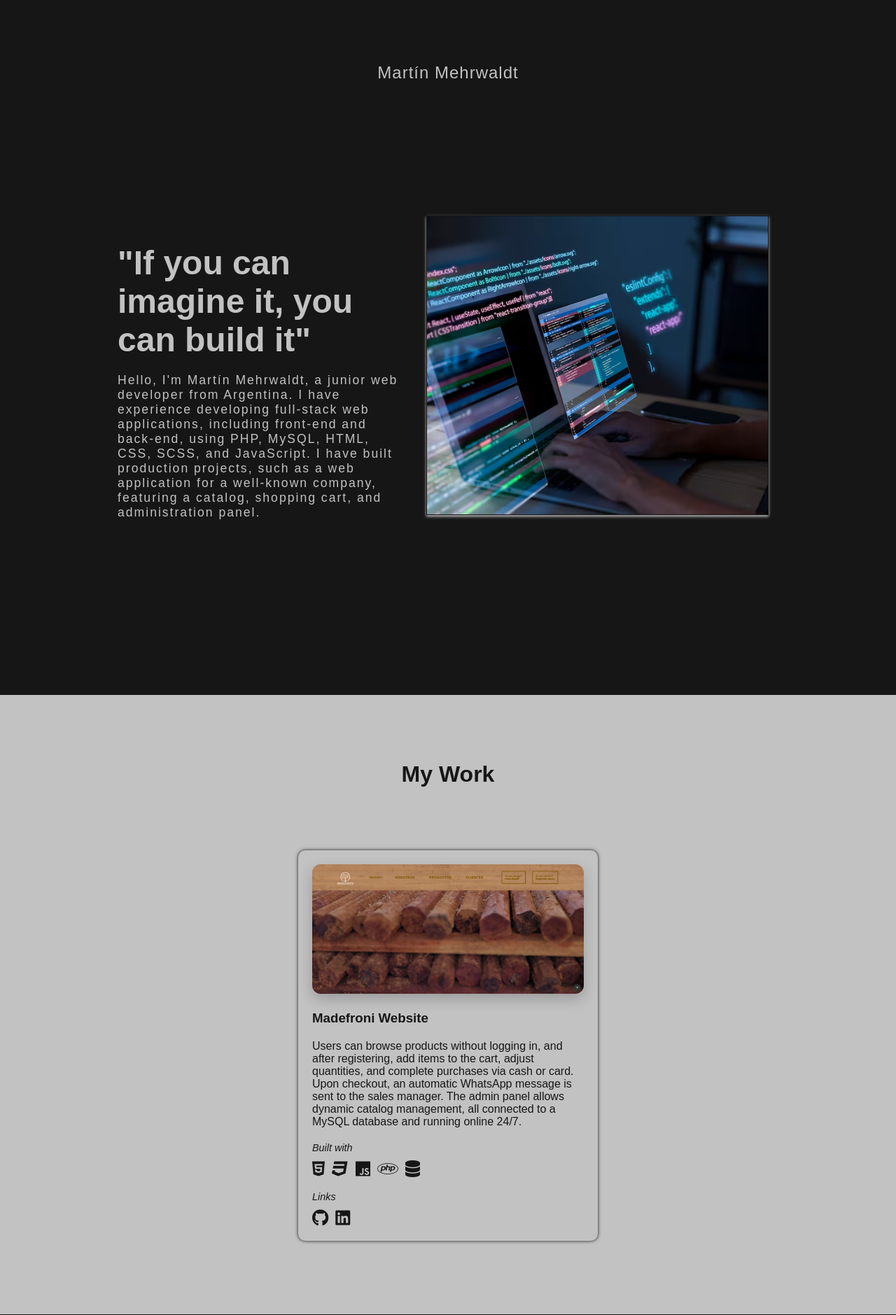
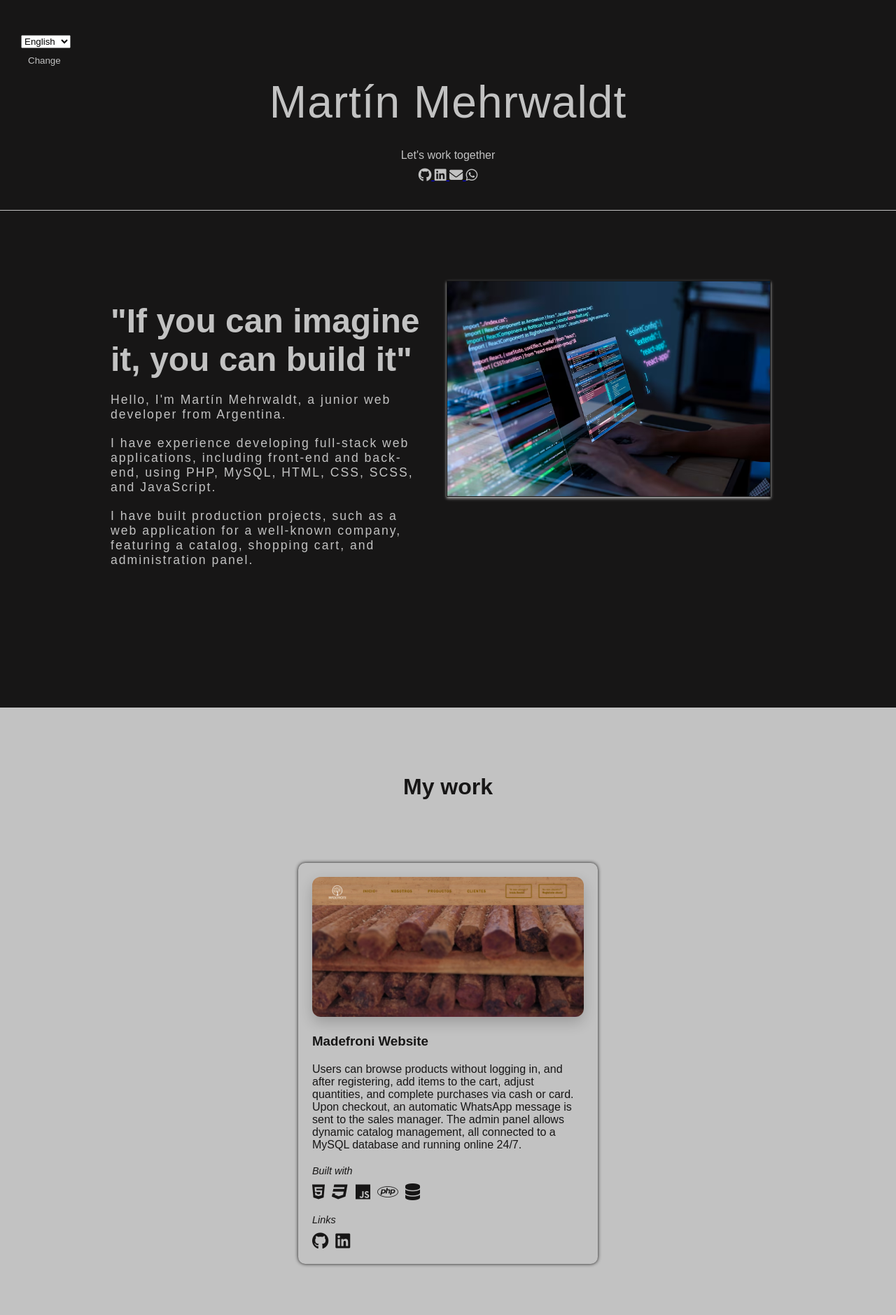
Before and after one commit to martinmehrwaldt/portfolio, a PHP site: page / in a window 1280 px wide. Shown: the top 1879 px of the page at 70% size. Run offline with PHP 8.4, Linux system fonts and the light colour scheme; some web fonts are replaced.

Commit message:
Se modifico el header, se agrego contactos debajo del nombre, se agrego swapeo entre idiomas es-en, se agrego card coming soon.

```diff
--- a/components/footer.html
+++ b/components/footer.php
@@ -1,3 +1,5 @@
+<?php include('lang.php'); ?>
+
 <footer>
 
     <div id="footer-first-element">
@@ -8,32 +10,31 @@
 
     <div id="footer-socials-box">
 
-        <span>Keep in touch</span>
+        <span>
+
+            <?php
+                echo $lang === 'en' ? 'Keep in touch'
+                                    : 'Contacto';
+            ?>
+
+        </span>
 
         <div id="socials">
 
             <a href="https://github.com/martinmehrwaldt" target="_blank">
-
                 <i class="fa-brands fa-github"></i>
-
             </a>
 
             <a href="https://www.linkedin.com/in/martin-mehrwaldt-13548820b/" target="_blank">
-
                 <i class="fa-brands fa-linkedin"></i>
-
             </a>
 
             <a href="https://mail.google.com/mail/?view=cm&fs=1&to=mmehrwaldt@gmail.com" target="_blank">
-
                 <i class="fa-solid fa-envelope"></i>
-
             </a>
 
             <a href="https://wa.me/5493518032679" target="_blank">
-
                 <i class="fa-brands fa-whatsapp"></i>
-
             </a>
 
         </div>
--- a/components/header.html
+++ /dev/null
@@ -1,23 +0,0 @@
-<header>
-
-    <h2 id="mainTitle">
-        Martín Mehrwaldt
-    </h2>
-
-    <div class="firstIndexBox">
-        <div class="textBoxIndexBox">
-            <h3 id="logan">
-                "If you can imagine it, you can build it"
-            </h3>
-            <P id="firstDescription">
-                Hello, I'm Martín Mehrwaldt, a junior web developer from Argentina. I have experience developing full-stack web applications, including front-end and back-end, using PHP, MySQL, HTML, CSS, SCSS, and JavaScript. I have built production projects, such as a web application for a well-known company, featuring a catalog, shopping cart, and administration panel.
-            </P>
-
-        </div>
-        <div class="imageIndexBox">
-            <img src="img/firstImg.png" alt="codingImage">
-        </div>
-
-    </div>
-
-</header>
--- /dev/null
+++ b/components/header.php
@@ -0,0 +1,83 @@
+<?php include('lang.php'); ?>
+
+<header>
+
+    <form action="" method="POST" class="language">
+        <label for="lang">
+            <select name="lang" id="lang">
+                <option value="en" <?php if($lang=='en') echo 'selected'; ?>>English</option>
+                <option value="es" <?php if($lang=='es') echo 'selected'; ?>>Español</option>
+            </select>
+            <button type="submit"><?php echo $buttonText; ?></button>
+        </label>
+    </form>
+
+    <div id="cabecera">
+
+        <h1 id="mainTitle">
+            Martín Mehrwaldt
+        </h1>
+
+        <span>
+            <?php echo $lang === 'en' ? "Let's work together" : "Trabajemos juntos"; ?>
+        </span>
+
+        <div id="socials-header">
+            <a href="https://github.com/martinmehrwaldt" target="_blank">
+                <i class="fa-brands fa-github"></i>
+            </a>
+            <a href="https://www.linkedin.com/in/martin-mehrwaldt-13548820b/" target="_blank">
+                <i class="fa-brands fa-linkedin"></i>
+            </a>
+            <a href="https://mail.google.com/mail/?view=cm&fs=1&to=mmehrwaldt@gmail.com" target="_blank">
+                <i class="fa-solid fa-envelope"></i>
+            </a>
+            <a href="https://wa.me/5493518032679" target="_blank">
+                <i class="fa-brands fa-whatsapp"></i>
+            </a>
+        </div>
+
+    </div>
+
+    <div class="firstIndexBox">
+        <div class="textBoxIndexBox">
+
+            <h3 id="logan">
+                <?php
+                    echo $lang === 'en' ? '"If you can imagine it, you can build it"'
+                                        : '"Si lo puedes imaginar, lo puedes construir"';
+                ?>
+            </h3>
+
+            <p class="firstDescription">
+                <?php
+                    echo $lang === 'en' ? "Hello, I'm Martín Mehrwaldt, a junior web developer from Argentina."
+                                        : "Hola, soy Martín Mehrwaldt, un desarrollador web junior de Argentina.";
+                ?>
+            </p>
+
+            <p class="firstDescription">
+                <?php
+                    echo $lang === 'en'
+                        ? "I have experience developing full-stack web applications, including front-end and back-end, using PHP, MySQL, HTML, CSS, SCSS, and JavaScript."
+                        : "Tengo experiencia desarrollando aplicaciones web full-stack, tanto front-end como back-end, usando PHP, MySQL, HTML, CSS, SCSS y JavaScript.";
+                ?>
+            </p>
+
+            <p class="firstDescription">
+                <?php
+                    echo $lang === 'en'
+                        ? "I have built production projects, such as a web application for a well-known company, featuring a catalog, shopping cart, and administration panel."
+                        : "He construido proyectos en producción, como una aplicación web para una empresa reconocida, con catálogo, carrito de compras y panel de administración.";
+                ?>
+            </p>
+
+        </div>
+
+        <div class="imageIndexBox">
+            <img src="img/firstImg.png" alt="codingImage">
+        </div>
+
+    </div>
+
+</header>
--- /dev/null
+++ b/components/lang.php
@@ -0,0 +1,10 @@
+<?php
+if ($_SERVER['REQUEST_METHOD'] === 'POST') {
+    $lang = $_POST['lang'] ?? 'en';
+    header("Location: ".$_SERVER['PHP_SELF']."?lang=".$lang);
+    exit;
+}
+
+$lang = $_GET['lang'] ?? 'en';
+$buttonText = $lang === 'en' ? 'Change' : 'Cambiar';
+?>
--- a/components/section-01.php
+++ b/components/section-01.php
@@ -1,101 +1,107 @@
+<?php include('lang.php') ?>
+
 <section id="section-01">
 
     <div id="box-title-s01">
+
         <h3 id="title-s01">
-            My Work
+
+            <?php echo $lang === 'en' ?  "My work" : "Mi trabajo"; ?>
+
         </h3>
+
     </div>
 
     <div id="work">
         <?php
+        $works = [
 
-        $works = array(
-            array(
+        [
             'img' => 'fondo-madefroni.png',
-            'title' => 'Madefroni Website',
+            'title' => ['en' => 'Madefroni Website', 'es' => 'Sitio web Madefroni'],
 
-            'description' => 'Users can browse products without logging in, and after registering, add items to the cart, adjust quantities, and complete purchases via cash or card. Upon checkout, an automatic WhatsApp message is sent to the sales manager. The admin panel allows dynamic catalog management, all connected to a MySQL database and running online 24/7.',
+            'description' => [
+                'en' => 'Users can browse products without logging in, and after registering, add items to the cart, adjust quantities, and complete purchases via cash or card. Upon checkout, an automatic WhatsApp message is sent to the sales manager. The admin panel allows dynamic catalog management, all connected to a MySQL database and running online 24/7.',
+                'es' => 'Los usuarios pueden navegar por los productos sin iniciar sesión y, después de registrarse, agregar artículos al carrito, ajustar cantidades y completar compras en efectivo o con tarjeta. Al finalizar, se envía un mensaje automático por WhatsApp al encargado de ventas. El panel de administración permite gestionar el catálogo dinámicamente, todo conectado a una base de datos MySQL y disponible online 24/7.'
+            ],
 
             'gh' => 'https://github.com/martinmehrwaldt/first-professional-practice',
             'lk' => 'https://www.linkedin.com/in/martin-mehrwaldt-13548820b/',
             'url' => 'https://m-madefroni.wuaze.com',
 
-            'tech' => '
-            <i class="fa-brands fa-html5"></i>
+            'tech' => '<i class="fa-brands fa-html5"></i>
             <i class="fa-brands fa-css3"></i>
             <i class="fa-brands fa-js"></i>
             <i class="fa-brands fa-php"></i>
-            <i class="fa-solid fa-database"></i>
-            ')
-        );
+            <i class="fa-solid fa-database"></i>'
+        ],
 
-        for($i=0; $i<count($works); $i++) {
+        [
+            'img' => 'coming-soon.jpg',
+            'title' => ['en' => 'What is next?', 'es' => '¿Qué sigue?'],
 
-        ?>
+            'description' => [
+                'en' => 'Im working on new projects with PHP, MySQL, HTML, CSS, and JS (blogs, landing pages, and APIs), along with learning modern frameworks to expand my developer toolkit.',
+                'es' => 'Estoy trabajando en nuevos proyectos con PHP, MySQL, HTML, CSS y JS (blogs, landing pages y APIs), además de aprender frameworks modernos para ampliar mi kit de herramientas como desarrollador.'
+            ],
+
+            'gh' => 'https://github.com/martinmehrwaldt',
+            'lk' => 'https://www.linkedin.com/in/martin-mehrwaldt-13548820b/',
+            'url' => 'https://www.martinmehrwaldt.com',
+        ]
+        ];
+
+?>
+
+        <?php foreach($works as $work): ?>
 
         <article id="article-works">
 
             <div id="box-works">
 
                 <div id="img-works">
-
-                    <a href="<?php echo $works[$i]['url']; ?>" target="_blank">
-
-                        <img src="img/<?php echo $works[$i]['img']; ?>" alt="madefroni website">
-
+                    <a href="<?php echo $work['url']; ?>" target="_blank">
+                        <img src="img/<?php echo $work['img']; ?>" alt="<?php echo $work['title'][$lang]; ?>">
                     </a>
-
                 </div>
 
                 <div id="title-box">
-
-                    <h3 id="title-works">
-
-                        <?php echo $works[$i]['title']; ?>
-
-                    </h3>
-
+                    <h3 id="title-works"><?php echo $work['title'][$lang]; ?></h3>
                 </div>
 
                 <div id="description-box">
-
-                    <?php echo $works[$i]['description']; ?>
-
+                    <?php echo $work['description'][$lang]; ?>
                 </div>
 
-                <div id="techs-box">
+                <?php if (!empty($work['tech'])): ?>
+                    <div id="techs-box">
 
-                    <span>Built with</span>
+                        <span><?php echo $lang === 'es' ? 'Construido con' : 'Built with'; ?>
+                        </span>
 
-                    <div id="techs">
-                        <?php echo $works[$i]['tech']; ?>
+                        <div id="techs"><?php echo $work['tech']; ?></div>
                     </div>
-
-                </div>
+                <?php endif; ?>
 
                 <div id="links-box">
-
                     <span>Links</span>
 
                     <div id="links">
 
-                        <a href="<?php echo $works[$i]['gh']; ?>" target="_blank">
+                        <a href="<?php echo $work['gh']; ?>" target="_blank">
                             <i class="fa-brands fa-github"></i>
                         </a>
 
-                        <a href="<?php echo $works[$i]['lk']; ?>" target="_blank">
+                        <a href="<?php echo $work['lk']; ?>" target="_blank">
                             <i class="fa-brands fa-linkedin"></i>
                         </a>
 
                     </div>
-
                 </div>
-
             </div>
-
         </article>
 
-        <?php } ?>
+        <?php endforeach; ?>
 
     </div>
 
--- a/css/main.css
+++ b/css/main.css
@@ -11,26 +11,79 @@ body {
 
 header {
   background-color: #171616;
-  padding: 50px 0 210px 0;
+  padding: 50px 0 150px 0;
+}
+
+.language {
+  display: flex;
+  flex-direction: column;
+  padding-left: 30px;
+}
+
+.language button {
+  display: flex;
+  background-color: transparent;
+  color: #C2C2C2;
+  border: none;
+  cursor: pointer;
+  padding: 10px;
+}
+
+#cabecera {
+  border-bottom: 1px solid #C2C2C2;
+  display: flex;
+  flex-direction: column;
+  justify-content: center;
+  align-items: center;
+  gap: 10px;
+}
+
+#cabecera span {
+  color: #C2C2C2;
+}
+
+#cabecera #socials-header i {
+  font-size: 1.2rem;
+  color: #C2C2C2;
+  margin-bottom: 40px;
 }
 
 #mainTitle {
   text-align: center;
-  padding: 40px;
+  padding: 5px 0 20px 0;
   color: #C2C2C2;
   font-weight: 100;
   letter-spacing: 1px;
+  font-size: 4rem;
+  word-wrap: break-word; /* evitar overflow */
+}
+
+#mainTitle span {
+  margin-top: 10px;
+  font-size: 1rem;
+  font-style: italic;
+  margin: 0 auto;
+  word-wrap: break-word;
+}
+
+#mainTitle span i {
+  display: flex;
+  flex-direction: row;
 }
 
 .firstIndexBox {
   max-width: 65%;
-  margin: 150px auto 0 auto;
+  margin: 100px auto 0 auto;
   display: flex;
 }
 
 .textBoxIndexBox {
-  max-width: 47%;
-  padding: 40px;
+  padding: 30px;
+}
+
+.textBoxIndexBox h3, .textBoxIndexBox p {
+  max-width: 650px;
+  word-wrap: break-word;
 }
 
 #logan {
@@ -38,18 +91,19 @@ header {
   margin-bottom: 20px;
 }
 
-#firstDescription {
+.firstDescription {
   letter-spacing: 2px;
   font-size: 1.1rem;
+  margin-bottom: 20px;
+  max-width: 80%;
 }
 
-#logan, #firstDescription {
+#logan, .firstDescription {
   color: #C2C2C2;
 }
 
 .imageIndexBox img {
-  width: 90%;
-  height: 90%;
+  max-width: 90%;
   object-fit: cover;
   border: 1px solid transparent;
   box-shadow: 0 2px 4px #C2C2C2;
@@ -83,7 +137,7 @@ header {
     max-width: 90%;
     text-align: center;
   }
-  #firstDescription {
+  .firstDescription {
     font-size: 0.9rem;
     line-height: 1.3rem;
     letter-spacing: 1px;
@@ -104,18 +158,17 @@ header {
   padding: 55px;
 }
 
+#work {
+  display: flex;
+  flex-direction: row;
+  flex-wrap: wrap;
+  justify-content: center;
+}
+
 #article-works {
   padding: 50px;
   display: flex;
   justify-content: center;
-  align-items: center;
-}
-
-#box-works {
-  width: 20%;
-  display: flex;
-  flex-direction: column;
-  max-width: 400px;
 }
 
 #box-title-s01 {
@@ -131,6 +184,7 @@ header {
 }
 
 #box-works {
+  flex: 0 1 400px;
   padding: 20px;
   color: #171616;
   display: flex;
@@ -142,7 +196,8 @@ header {
 
 #box-works #img-works img {
   width: 100%;
-  object-fit: contain;
+  object-fit: cover;
+  height: 200px;
   cursor: pointer;
   border-radius: 12px;
   box-shadow: 0 8px 20px rgba(0, 0, 0, 0.2);
--- a/index.php
+++ b/index.php
@@ -5,11 +5,11 @@
 
 <body>
 
-    <?php include('components/header.html'); ?>
+    <?php include('components/header.php'); ?>
     <?php include('components/section-01.php'); ?>
 
 </body>
 
-<?php include('components/footer.html'); ?>
+<?php include('components/footer.php'); ?>
 
 </html>
--- a/scss/_first-section.scss
+++ b/scss/_first-section.scss
@@ -1,19 +1,18 @@
 #section-01 {
     padding: 55px;
+}
+
+#work {
+    display: flex;
+    flex-direction: row;
+    flex-wrap: wrap;
+    justify-content: center;
 }
 
 #article-works {
     padding: 50px;
     display: flex;
     justify-content: center;
-    align-items: center;
-}
-
-#box-works {
-    width: 20%;
-    display: flex;
-    flex-direction: column;
-    max-width: 400px;
 }
 
 #box-title-s01 {
@@ -29,6 +28,7 @@
 }
 
 #box-works {
+    flex: 0 1 400px;
     padding: 20px;
     color: #171616;
     display: flex;
@@ -40,7 +40,8 @@
 
 #box-works #img-works img {
     width: 100%;
-    object-fit: contain;
+    object-fit: cover;
+    height: 200px;
     cursor: pointer;
     border-radius: 12px;
     box-shadow: 0 8px 20px rgba(0,0,0,0.2);
--- a/scss/_header.scss
+++ b/scss/_header.scss
@@ -1,25 +1,78 @@
 header {
     background-color: #171616;
-    padding: 50px 0 210px 0;
+    padding: 50px 0 150px 0;
+}
+
+.language {
+    display: flex;
+    flex-direction: column;
+    padding-left: 30px;
+}
+
+.language button {
+    display: flex;
+    background-color: transparent;
+    color: #C2C2C2;
+    border: none;
+    cursor: pointer;
+    padding: 10px;
+}
+
+#cabecera {
+    border-bottom: 1px solid #C2C2C2;
+    display: flex;
+    flex-direction: column;
+    justify-content: center;
+    align-items: center;
+    gap: 10px;
+}
+
+#cabecera span {
+    color: #C2C2C2;
+}
+
+#cabecera #socials-header i {
+    font-size: 1.2rem;
+    color: #C2C2C2;
+    margin-bottom: 40px;
 }
 
 #mainTitle {
     text-align: center;
-    padding: 40px;
+    padding: 5px 0 20px 0;
     color: #C2C2C2;
     font-weight: 100;
     letter-spacing: 1px;
+    font-size: 4rem;
+    word-wrap: break-word; /* evitar overflow */
+}
+
+#mainTitle span{
+    margin-top: 10px;
+    font-size: 1rem;
+    font-style: italic;
+    margin: 0 auto;
+    word-wrap: break-word;
+}
+
+#mainTitle span i {
+    display: flex;
+    flex-direction: row;
 }
 
 .firstIndexBox {
     max-width: 65%;
-    margin: 150px auto 0 auto;
+    margin: 100px auto 0 auto;
     display: flex;
 }
 
 .textBoxIndexBox {
-    max-width: 47%;
-    padding: 40px;
+    padding: 30px;
+}
+
+.textBoxIndexBox h3, .textBoxIndexBox p {
+    max-width: 650px;
+    word-wrap: break-word;
 }
 
 #logan {
@@ -27,18 +80,19 @@ header {
     margin-bottom: 20px;
 }
 
-#firstDescription {
+.firstDescription {
     letter-spacing: 2px;
     font-size: 1.1rem;
+    margin-bottom: 20px;
+    max-width: 80%;
 }
 
-#logan, #firstDescription {
+#logan, .firstDescription {
     color: #C2C2C2;
 }
 
 .imageIndexBox img {
-    width: 90%;
-    height: 90%;
+    max-width: 90%;
     object-fit: cover;
     border: 1px solid transparent;
     box-shadow: 0 2px 4px #C2C2C2;
@@ -85,7 +139,7 @@ header {
         text-align: center;
     }
 
-    #firstDescription {
+    .firstDescription {
         font-size: 0.9rem;
         line-height: 1.3rem;
         letter-spacing: 1px;
```
Also changed, not shown: img/coming-soon.jpg (added), 1 other file.
